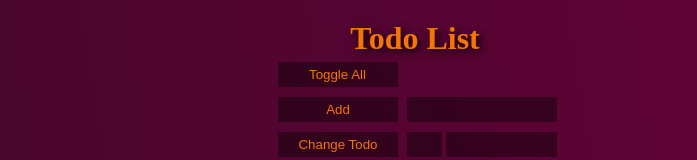
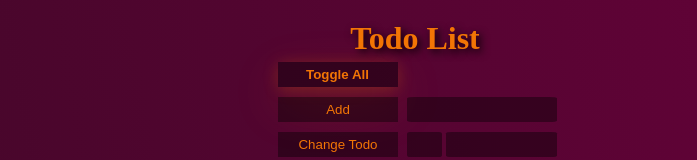
Before and after one commit to g-szerminski/toDoMoje, a website: page index.html in a window 1280 px wide. In both pictures the pointer is over the button "Toggle All". Shown: the top 160 px of the page, without its empty margins (225-922 px from the left). Drawn offline with nearby package versions, Linux system fonts and the light colour scheme.

Commit message:
Add hover for the buttons

```diff
--- a/style.css
+++ b/style.css
@@ -29,6 +29,11 @@ button {
     background: rgba(0, 0, 0, 0.4);
     color: #F27505;
     border: none;
+}
+
+button:hover {
+    box-shadow: 0 2px 16px 0 rgba(242,117,5,0.24), 0 17px 50px 0 rgba(242,117,5,0.19);
+    font-weight: bold;
 }
 
 input {
```
